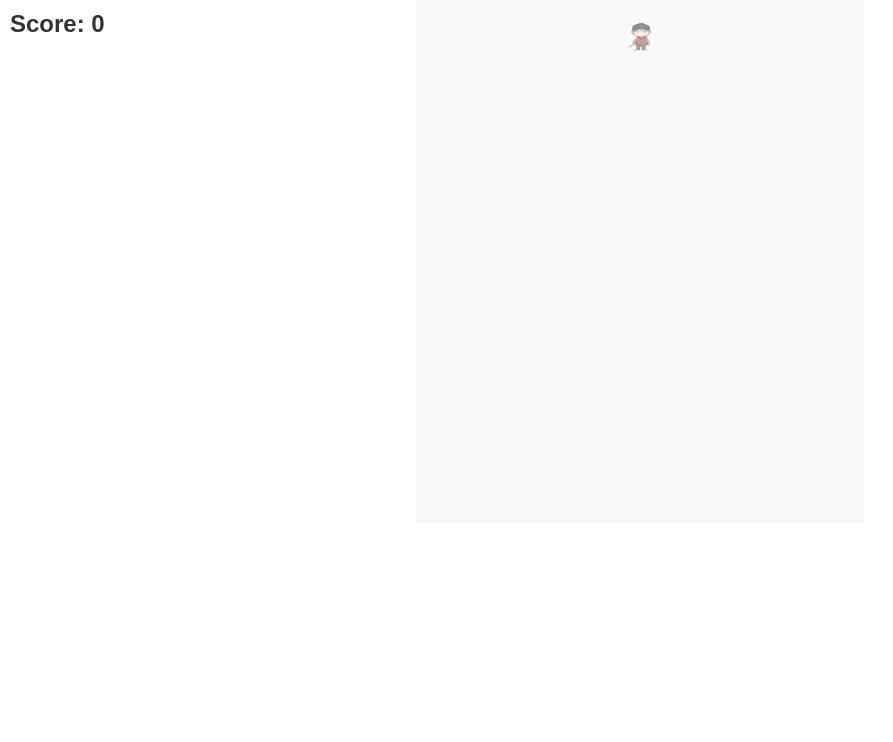
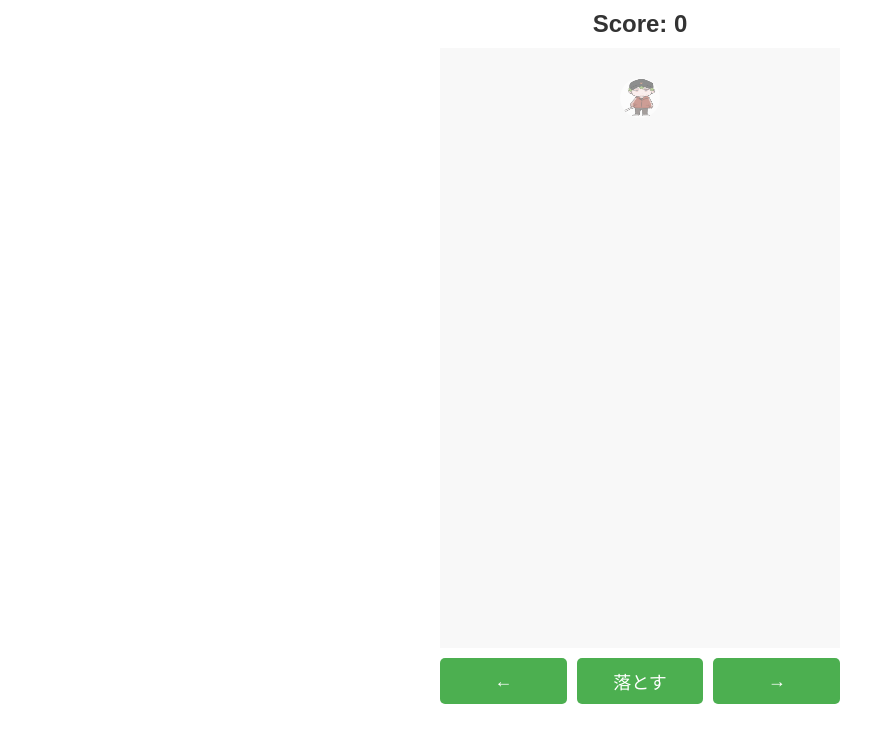
Before and after one commit to conannchan/hkn, a plain HTML site: page index.html in a window 1280 px wide. Shown: the whole page, without its empty margins (0-893 px from the left). Drawn offline with Linux system fonts and the light colour scheme.

Commit message:
Update index.html

```diff
--- a/index.html
+++ b/index.html
@@ -2,18 +2,16 @@
 <html lang="ja">
 <head>
   <meta charset="UTF-8">
-  <title>hkngame</title>
+  <meta name="viewport" content="width=device-width, initial-scale=1.0">
+  <title>スイカっぽいゲーム</title>
   <style>
-    body { margin: 0; overflow: hidden; background: #fff; font-family: sans-serif; }
-    canvas { display: block; margin: 0 auto; background: #f8f8f8; width: 35%; height: auto; }
+    body { margin: 0; background: #fff; font-family: sans-serif; display: flex; flex-direction: column; align-items: center; }
+    canvas { background: #f8f8f8; width: 100vw; max-width: 400px; height: 75vh; }
     #scoreBoard {
-      position: fixed;
-      top: 10px;
-      left: 10px;
       font-size: 24px;
       font-weight: bold;
       color: #333;
-      z-index: 10;
+      margin: 10px 0;
     }
     #gameOver {
       position: absolute;
@@ -24,13 +22,40 @@
       color: red;
       display: none;
       font-weight: bold;
+      z-index: 100;
+    }
+    #controls {
+      margin: 10px 0;
+      display: flex;
+      gap: 10px;
+      justify-content: center;
+      max-width: 400px;
+      width: 100%;
+    }
+    .btn {
+      font-size: 18px;
+      padding: 10px 20px;
+      border: none;
+      border-radius: 5px;
+      background-color: #4CAF50;
+      color: white;
+      cursor: pointer;
+      flex: 1;
+    }
+    .btn:active {
+      background-color: #45a049;
     }
   </style>
 </head>
 <body>
   <div id="scoreBoard">Score: 0</div>
   <div id="gameOver">Game Over</div>
-  <canvas id="gameCanvas" width="600" height="700"></canvas>
+  <canvas id="gameCanvas" width="400" height="600"></canvas>
+  <div id="controls">
+    <button class="btn" onclick="moveLeft()">←</button>
+    <button class="btn" onclick="dropFruit()">落とす</button>
+    <button class="btn" onclick="moveRight()">→</button>
+  </div>
   <script>
     const canvas = document.getElementById('gameCanvas');
     const ctx = canvas.getContext('2d');
@@ -95,15 +120,8 @@
           const dy = this.y - other.y;
           const dist = Math.hypot(dx, dy);
           if (dist < this.radius + other.radius) {
-            const angle = Math.atan2(dy, dx);
-            const overlap = this.radius + other.radius - dist;
-            const moveX = Math.cos(angle) * overlap * 0.5;
-            const moveY = Math.sin(angle) * overlap * 0.5;
-            this.x += moveX;
-            this.y += moveY;
-            other.x -= moveX;
-            other.y -= moveY;
             this.vy = 0;
+            break;
           }
         }
 
@@ -146,7 +164,7 @@
             const dy = f1.y - f2.y;
             const dist = Math.hypot(dx, dy);
 
-            if (dist < f1.radius + f2.radius) {
+            if (dist < (f1.radius + f2.radius) * 0.9) {
               if (f1.type + 1 < numTypes) {
                 const newFruit = new Fruit((f1.x + f2.x) / 2, (f1.y + f2.y) / 2, f1.type + 1);
                 newFruit.vx = (f1.vx + f2.vx) / 2;
```
